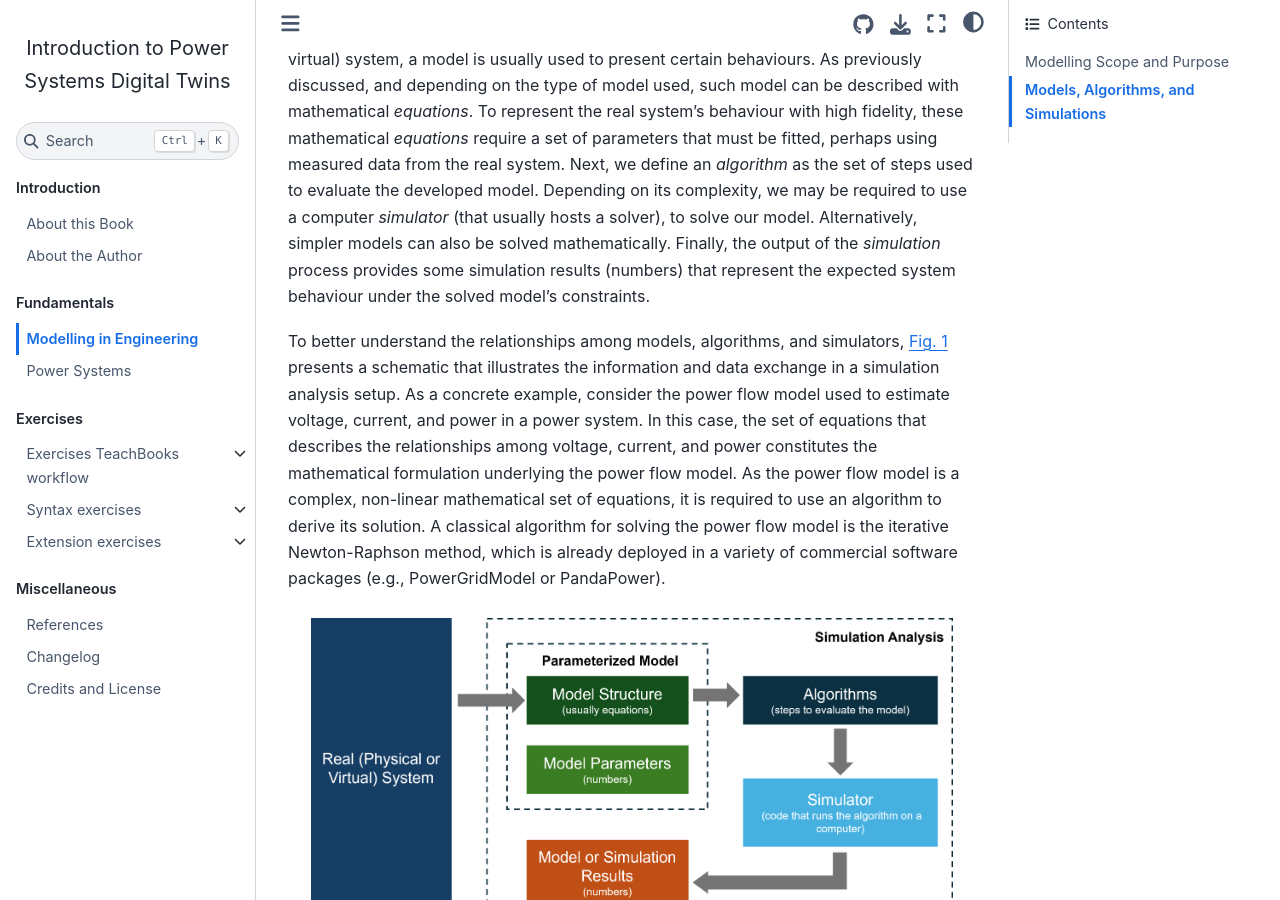
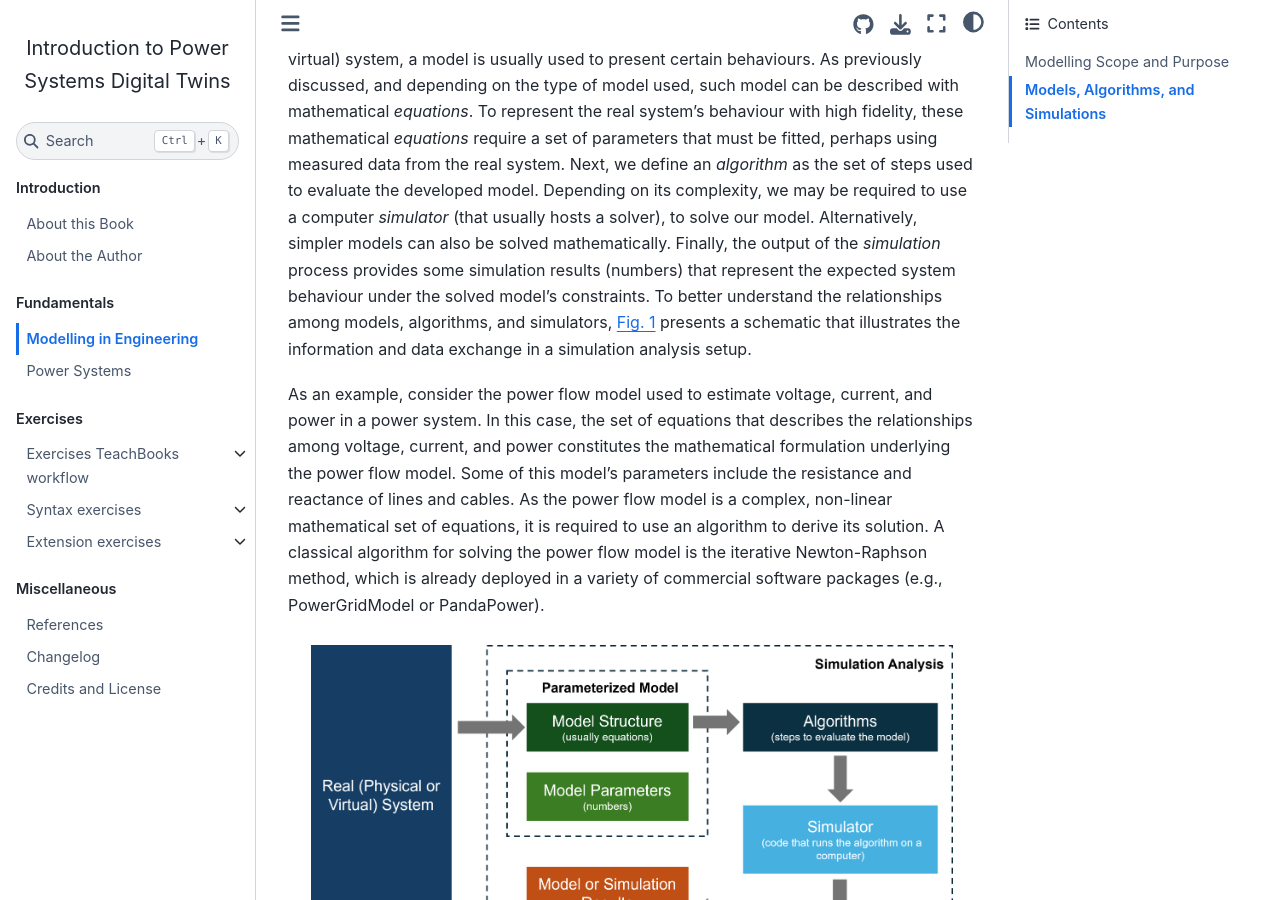
Before and after one commit to distributionnetworksTUDelft/PowerSystemsDigitalTwins, a Jupyter Book: the page built from book/part_1/chapter_1.md, in a window 1280 px wide and 900 px high, scrolled down 1715 px. Built offline with Jupyter Book 1.0.4 settings and Sphinx 7.4.7 and the Sphinx Book theme 1.1.4, drawn with Linux system fonts in a browser that asks for light colours; comment, search, counter and statistics services are not loaded.

Commit message:
Update chapter_1.md

````diff
--- a/book/part_1/chapter_1.md
+++ b/book/part_1/chapter_1.md
@@ -22,9 +22,9 @@ The scope of a model determines the desired system representation, and its purpo
 ```
 
 ## Models, Algorithms, and Simulations
-In engineering modelling, several well-known terms come easily. To name a few, when modelling, engineers can talk about (mathematical) *equations*, *algorithms*, *solvers*, *simulators*, and *simulations*. Although they are correlated in the modelling context, and are often used interchangeably, these terms differ in meaning. When modelling a real (or virtual) system, a model is usually used to present certain behaviours. As previously discussed, and depending on the type of model used, such model can be described with mathematical *equations*. To represent the real system's behaviour with high fidelity, these mathematical *equations* require a set of parameters that must be fitted, perhaps using measured data from the real system. Next, we define an *algorithm* as the set of steps used to evaluate the developed model. Depending on its complexity, we may be required to use a computer *simulator* (that usually hosts a solver), to solve our model. Alternatively, simpler models can also be solved mathematically. Finally, the output of the *simulation* process provides some simulation results (numbers) that represent the expected system behaviour under the solved model's constraints.
+In engineering modelling, several well-known terms come easily. To name a few, when modelling, engineers can talk about (mathematical) *equations*, *algorithms*, *solvers*, *simulators*, and *simulations*. Although they are correlated in the modelling context, and are often used interchangeably, these terms differ in meaning. When modelling a real (or virtual) system, a model is usually used to present certain behaviours. As previously discussed, and depending on the type of model used, such model can be described with mathematical *equations*. To represent the real system's behaviour with high fidelity, these mathematical *equations* require a set of parameters that must be fitted, perhaps using measured data from the real system. Next, we define an *algorithm* as the set of steps used to evaluate the developed model. Depending on its complexity, we may be required to use a computer *simulator* (that usually hosts a solver), to solve our model. Alternatively, simpler models can also be solved mathematically. Finally, the output of the *simulation* process provides some simulation results (numbers) that represent the expected system behaviour under the solved model's constraints. To better understand the relationships among models, algorithms, and simulators, {numref}`models_simulation_blocks` presents a schematic that illustrates the information and data exchange in a simulation analysis setup.
 
-To better understand the relationships among models, algorithms, and simulators, {numref}`models_simulation_blocks` presents a schematic that illustrates the information and data exchange in a simulation analysis setup. As a concrete example, consider the power flow model used to estimate voltage, current, and power in a power system. In this case, the set of equations that describes the relationships among voltage, current, and power constitutes the mathematical formulation underlying the power flow model. As the power flow model is a complex, non-linear mathematical set of equations, it is required to use an algorithm to derive its solution. A classical algorithm for solving the power flow model is the iterative Newton-Raphson method, which is already deployed in a variety of commercial software packages (e.g., PowerGridModel or PandaPower).
+As an example, consider the power flow model used to estimate voltage, current, and power in a power system. In this case, the set of equations that describes the relationships among voltage, current, and power constitutes the mathematical formulation underlying the power flow model. Some of this model's parameters include the resistance and reactance of lines and cables. As the power flow model is a complex, non-linear mathematical set of equations, it is required to use an algorithm to derive its solution. A classical algorithm for solving the power flow model is the iterative Newton-Raphson method, which is already deployed in a variety of commercial software packages (e.g., PowerGridModel or PandaPower).
 
 ```{figure} ../part_1/models_simulation_blocks.png
 ---
````
